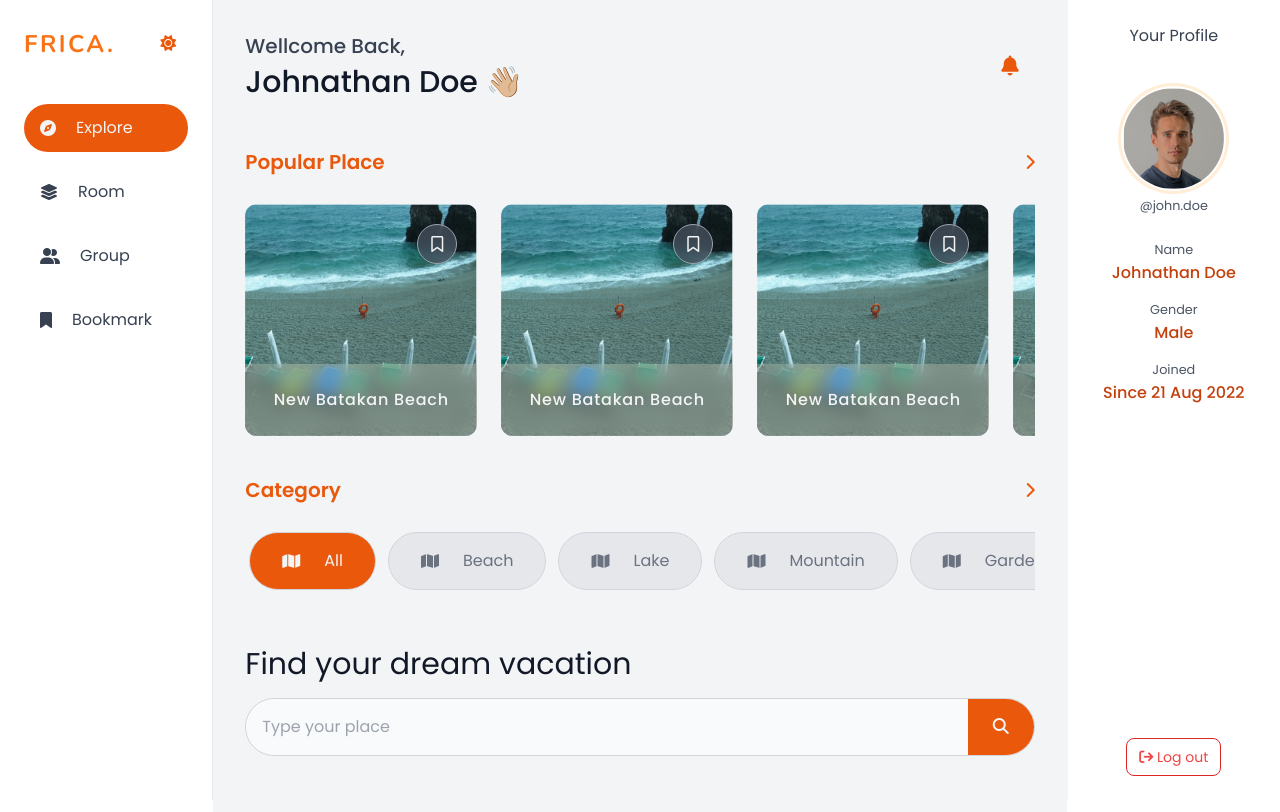
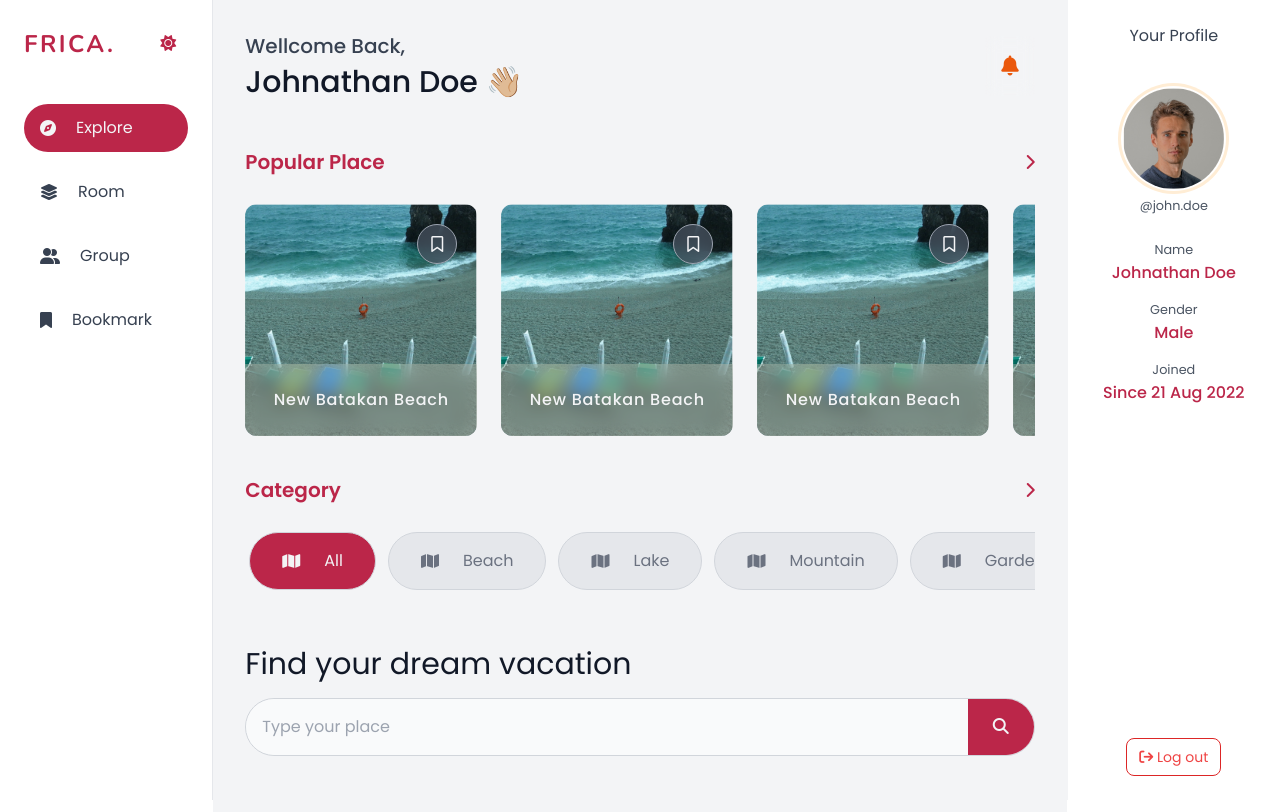
Before and after one commit to or-abdillh/frica, a Vue app: page / in a window 1280 px wide. Built offline with nearby package versions, Linux system fonts and the light colour scheme.

Commit message:
Change base color

```diff
--- a/src/assets/css/tailwind.css
+++ b/src/assets/css/tailwind.css
@@ -28,6 +28,6 @@
     }
 
     .section-title {
-        @apply text-xl font-semibold text-orange-600;
+        @apply text-xl font-semibold text-viva-magenta;
     }
 }
--- a/src/components/DarkModeToggler.vue
+++ b/src/components/DarkModeToggler.vue
@@ -1,7 +1,7 @@
 <template>
 	<button title="Dark Mode"
 		@click="togglerHandler"
-		class="active:scale-90 duration-300 rounded-full btn text-orange-600">
+		class="active:scale-90 duration-300 rounded-full btn text-viva-magenta">
 		<i v-if="!isDarkToggle" class="fas fa-sun"></i>
 		<i v-else class="fas fa-moon"></i>
 	</button>
--- a/src/components/Frica.vue
+++ b/src/components/Frica.vue
@@ -1,5 +1,5 @@
 <template>
-    <p class="text-orange-500 text-2xl uppercase tracking-widest">
+    <p class="text-viva-magenta text-2xl uppercase tracking-widest">
         Frica.
     </p>
 </template>
--- a/src/components/base/AsideProfile.vue
+++ b/src/components/base/AsideProfile.vue
@@ -12,17 +12,17 @@
                 <!-- name -->
                 <section class="mb-3">
                     <small class="text-gray-600 dark:text-gray-400">Name</small>
-                    <p class="text-orange-700 dark:text-orange-600 font-medium">Johnathan Doe</p>
+                    <p class="text-viva-magenta font-medium">Johnathan Doe</p>
                 </section>
                 <!-- gender -->
                 <section class="mb-3">
                     <small class="text-gray-600 dark:text-gray-400">Gender</small>
-                    <p class="text-orange-700 dark:text-orange-600 font-medium">Male</p>
+                    <p class="text-viva-magenta font-medium">Male</p>
                 </section>
                 <!-- joined at -->
                 <section class="mb-3">
                     <small class="text-gray-600 dark:text-gray-400">Joined</small>
-                    <p class="text-orange-700 dark:text-orange-600 font-medium">Since 21 Aug 2022</p>
+                    <p class="text-viva-magenta font-medium">Since 21 Aug 2022</p>
                 </section>
             </section>
         </section>
--- a/src/components/base/MainNavigation.vue
+++ b/src/components/base/MainNavigation.vue
@@ -11,7 +11,7 @@
         <nav class="fixed md:relative bottom-0 left-0 right-0 flex px-4 py-5 bg-white dark:bg-slate-900 border-t md:border-none border-gray-100 dark:border-slate-500 md:p-0 md:flex-col gap-4 mt-10">
             <template v-for="(link, x) in links" :key="x">
                 <button @click="linkActive = link.name"
-                    :class="linkActive === link.name ? 'bg-orange-600 text-gray-100 ring-orange-200' : 'ring-gray-200 text-gray-700 hover:bg-gray-100'"
+                    :class="linkActive === link.name ? 'bg-viva-magenta text-gray-100 ring-red-200' : 'ring-gray-200 text-gray-700 hover:bg-gray-100'"
                     class="w-full group flex gap-5 justify-center md:justify-start items-center py-3 px-4 rounded-full hover:ring duration-300">
                     <i :class="link.icon"></i>
                     <p class="hidden md:inline group-active:inline group-focus:inline text-sm md:text-base duration-300">{{ link.name }}</p>
--- a/src/pages/index.vue
+++ b/src/pages/index.vue
@@ -15,7 +15,7 @@
         <section class="mb-6">
             <section class="flex justify-between items-center mb-3">
                 <h1 class="section-title">Popular Place</h1>
-                <i class="text-orange-600 fa-solid fa-chevron-right"></i>
+                <i class="text-viva-magenta fa-solid fa-chevron-right"></i>
             </section>
             <!-- cards wrapper -->
             <section class="flex pr-4 py-4 gap-6 overflow-x-scroll no-ruler">
@@ -28,13 +28,13 @@
         <section class="mb-10">
             <section class="flex justify-between items-center mb-3">
                 <h1 class="section-title">Category</h1>
-                <i class="text-orange-600 fa-solid fa-chevron-right"></i>
+                <i class="text-viva-magenta fa-solid fa-chevron-right"></i>
             </section>
             <!-- categories wrapper -->
             <section class="flex flex-wrap justify-between md:flex-nowrap gap-3 overflow-x-scroll no-ruler pr-4 pl-1 py-4">
                 <template v-for="category in categories" key="category.id">
                     <button @click="categoryActive = category.id"
-                        :class="categoryActive == category.id ? 'bg-orange-600 text-gray-100' : 'bg-gray-200 dark:bg-slate-700 text-gray-500 dark:text-gray-400'"
+                        :class="categoryActive == category.id ? 'bg-viva-magenta text-gray-100' : 'bg-gray-200 dark:bg-slate-700 text-gray-500 dark:text-gray-400'"
                         class="w-[48%] md:w-3/12 hover:ring ring-gray-300 dark:ring-slate-500 duration-300 flex justify-start gap-4 md:gap-6 items-center py-4 px-8 rounded-full border border-gray-300">
                         <i class="fa-solid fa-map"></i>
                         {{ category.name }}
@@ -48,8 +48,8 @@
                 Find your dream vacation
             </p>
             <section class="w-full rounded-full overflow-hidden flex border border-gray-300">
-                <input class="w-10/12 md:w-11/12 p-4 bg-gray-50 dark:bg-slate-700 outline-orange-600 rounded-l-full" placeholder="Type your place" type="search">
-                <button class="w-2/12 md:w-1/12 bg-orange-600 text-gray-100"><i class="fa-solid fa-search"></i></button>
+                <input class="w-10/12 md:w-11/12 p-4 bg-gray-50 dark:bg-slate-700 outline-viva-magenta rounded-l-full" placeholder="Type your place" type="search">
+                <button class="w-2/12 md:w-1/12 bg-viva-magenta text-gray-100"><i class="fa-solid fa-search"></i></button>
             </section>
         </section>
     </main>
--- a/tailwind.config.cjs
+++ b/tailwind.config.cjs
@@ -7,6 +7,9 @@ module.exports = {
     extend: {
       backgroundImage: {
         "landscape-nature": "url('/img/landscape-nature.png')"
+      },
+      colors: {
+        "viva-magenta": "#BB2649"
       }
     },
   },
```
